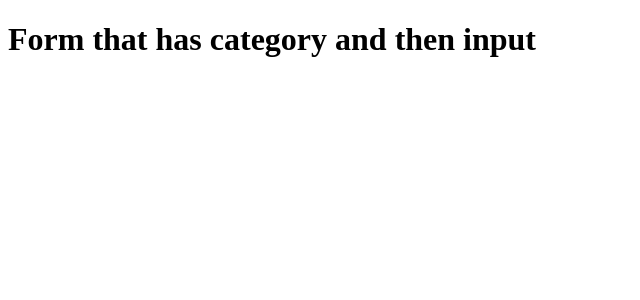
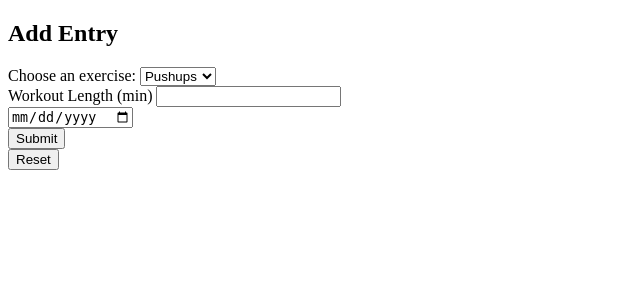
Before and after one commit to Jalen12345/HealthSpace, a Python web app: template Project/group25django/group25django/Templates/form.html in a window 1280 px wide. Shown: the top 300 px of the page, without its empty margins (0-640 px from the left). Run offline with Jinja, Linux system fonts and the light colour scheme; the template is opened without the code that fills it, so the values that code supplies are empty.

Commit message:
Completed login.html and made progress on form-html

```diff
--- a/Project/group25django/group25django/Templates/form.html
+++ b/Project/group25django/group25django/Templates/form.html
@@ -1,12 +1,45 @@
 <!DOCTYPE html>
 <html lang="en">
+
 <head>
     <meta charset="UTF-8">
     <meta http-equiv="X-UA-Compatible" content="IE=edge">
     <meta name="viewport" content="width=device-width, initial-scale=1.0">
     <title>Add Entry</title>
 </head>
+
 <body>
-    <h1>Form that has category and then input</h1>
+    <div class="container">
+        <section id="content">
+            <form action="">
+                <h1>Add Entry</h1>
+                <div>
+                    <form action="">
+                        <label for="exercices">Choose an exercise:</label>
+                        <select name="exercises" id="exercise">
+                            <option value="pushups">Pushups</option>
+                            <option value="pull-ups">Pull-ups</option>
+                            <option value="chin-ups">Chin-ups</option>
+                        </select>
+                    </form>
+                </div>
+                <div>
+                    <label for="workoutlength">Workout Length (min)</label>
+                    <input type="number" id="workoutlength">
+                </div>
+                <div>
+                    <input type="date" id="date" />
+                </div>
+                <div>
+                    <input type="submit" value="Submit" />
+                </div>
+                <div>
+                    <input type="reset" value="Reset" />
+                </div>
+            </form>
+
+        </section>
+    </div>
 </body>
+
 </html>
```
Also changed, not shown: Project/group25django/group25django/Templates/login.html (+23 -4 lines).
